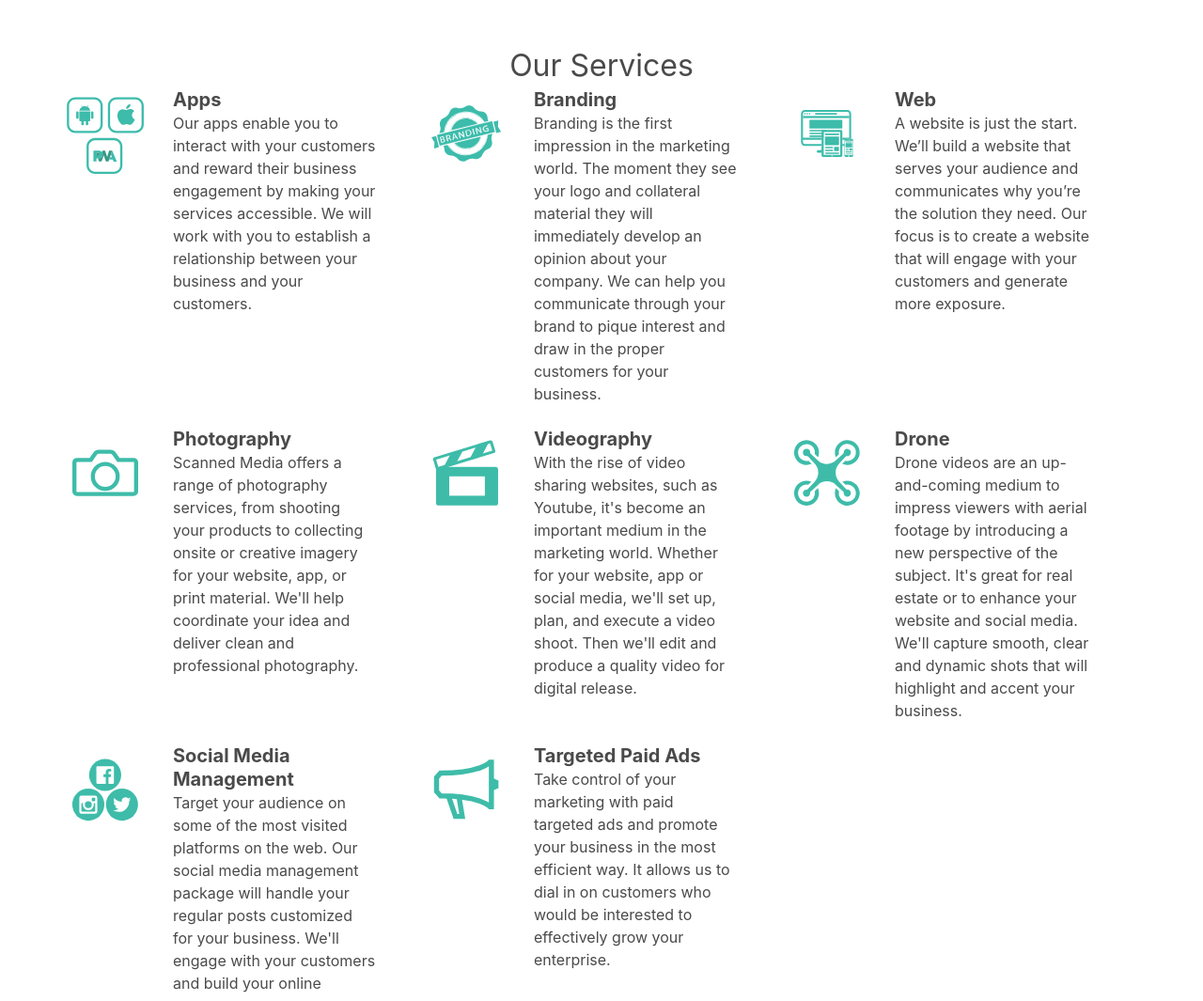
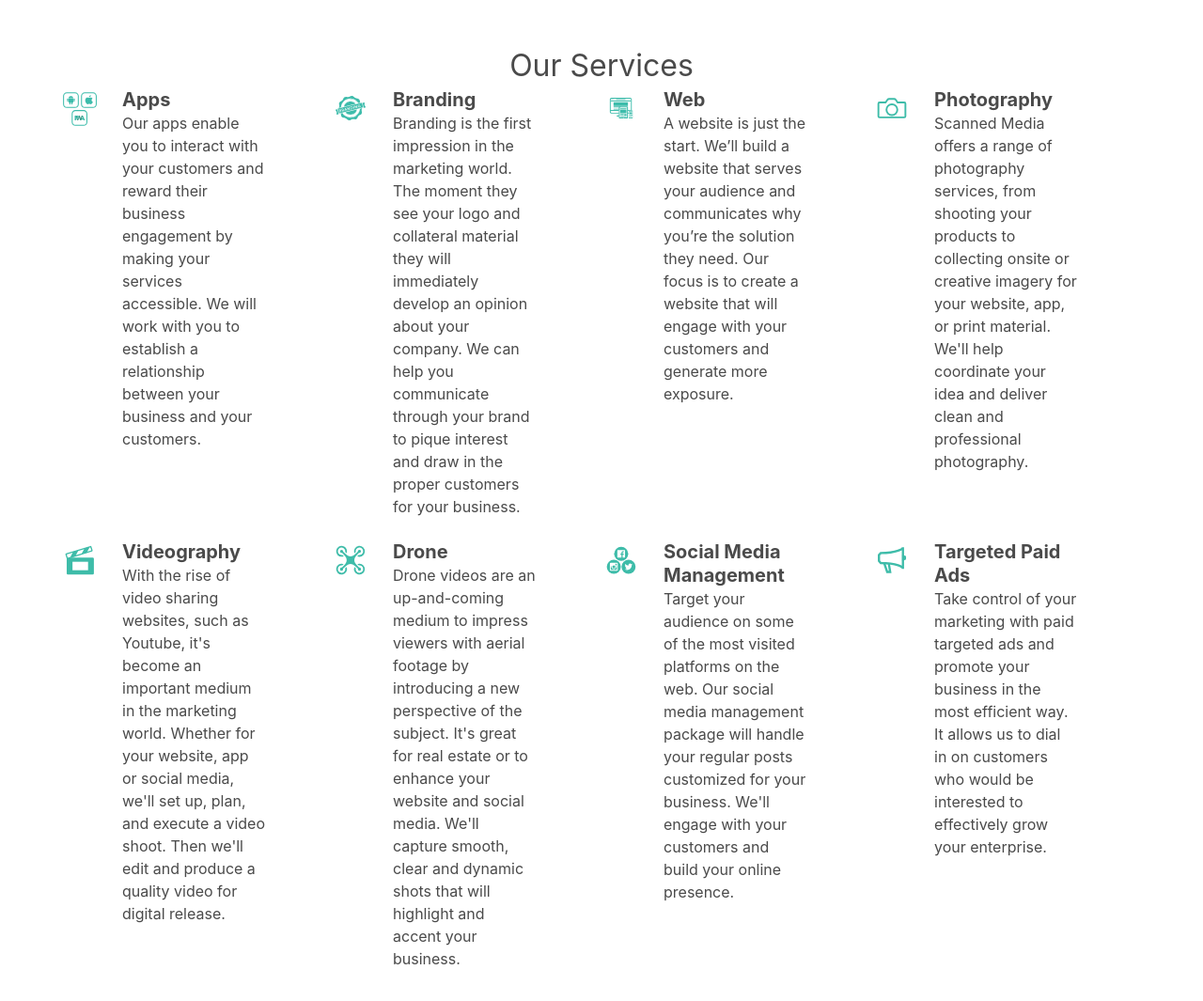
Before and after one commit to scannedmedia/scannedmedia, a Jekyll site: the page built from index.markdown, in a window 1280 px wide. Shown: the part 982-2047 px from the top of the page at 94% size. Built offline with Jekyll 4.4.1, drawn with Linux system fonts in a browser that asks for light colours; nearby versions of some CDN libraries.

Commit message:
updated to 4 column from 3

```diff
--- a/_layouts/default.html
+++ b/_layouts/default.html
@@ -40,9 +40,9 @@
         <div class="container">
           <div class="columns is-multiline">
             {% for service in page.services %}
-              <div class="column is-4">
+              <div class="column is-3">
                 <div class="columns is-mobile">
-                  <div class="column is-4">
+                  <div class="column is-3">
                     <img src="{{service.image}}" alt="">
                   </div>
                   <div class="column is-8">
```
